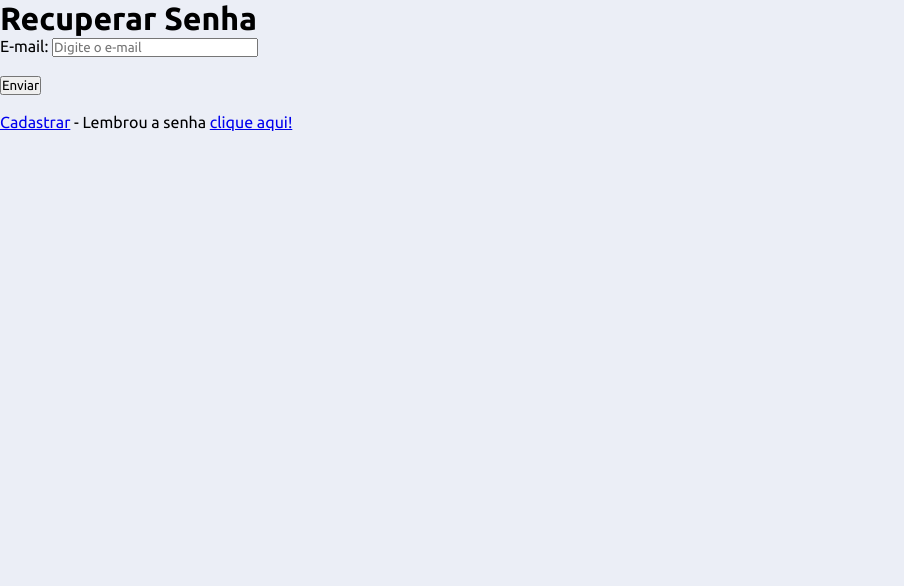
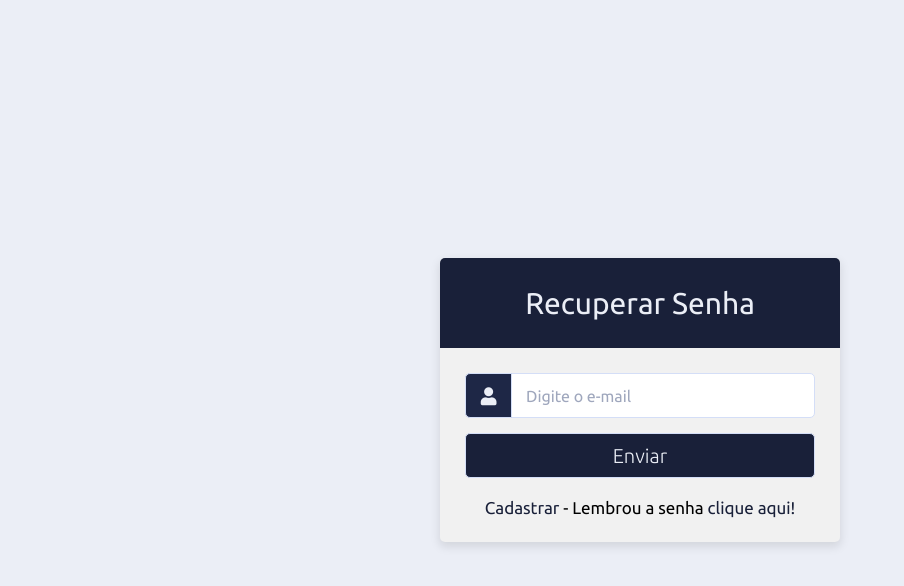
Before and after one commit to andmatsouza/login-react, a React (Create React App) app: page /recover-password in a window 1280 px wide. Shown: the top 586 px of the page, without its empty margins (0-904 px from the left). Built offline with nearby package versions, Linux system fonts and the light colour scheme.

Commit message:
feat: Adicionado integração do layout da página recuperar senha.

```diff
--- a/src/pages/RecoverPassword/index.js
+++ b/src/pages/RecoverPassword/index.js
@@ -1,64 +1,74 @@
-import React, {useState} from "react";
+import React, { useState } from "react";
 import { Link, Navigate } from "react-router-dom";
 
-import  api from '../../config/configApi';
-
+import api from "../../config/configApi";
 
 export const RecoverPassword = () => {
-
   const [user, setUser] = useState({
-    email: '',
-    url: "http://localhost:3000/update-password/"
+    email: "",
+    url: "http://localhost:3000/update-password/",
   });
 
   const [status, setStatus] = useState({
     type: "",
     mensagem: "",
     loading: false,
-  })
+  });
 
-  const valorInput = e => setUser({...user, [e.target.name]: e.target.value});
+  const valorInput = (e) =>
+    setUser({ ...user, [e.target.name]: e.target.value });
 
-  const recoverPass = async e => {
+  const recoverPass = async (e) => {
     e.preventDefault();
 
     setStatus({
       loading: true,
     });
 
-
-    await api.post("/recover-password", user)
+    await api
+      .post("/recover-password", user)
       .then((response) => {
         setStatus({
-                type: 'redSuccess',
+          type: "redSuccess",
           mensagem: response.data.mensagem,
-                  loading: false
+          loading: false,
         });
-          }).catch((err) => {
+      })
+      .catch((err) => {
         if (err.response.data.erro) {
           setStatus({
-                      type: 'error',
+            type: "error",
             mensagem: err.response.data.mensagem,
-                      loading: false
+            loading: false,
           });
         } else {
           setStatus({
-                      type: 'error',
+            type: "error",
             mensagem: "Erro: tente mais tarde!",
-                      loading: false
+            loading: false,
           });
         }
       });
-
-  }
+  };
 
   return (
-    <div>
-        <h1>Recuperar Senha</h1>
-
-        {status.type === 'error' ? <p style={{color: "#ff0000"}}>{status.mensagem}</p> : ""}
-        {status.type === 'success' ? <p style={{color: "green"}}>{status.mensagem}</p> : ""}
-
+    <div className="d-flex">
+      <div className="container-login">
+        <div className="wrapper-login">
+          <div className="title">
+            <span>Recuperar Senha</span>
+          </div>
+          <form onSubmit={recoverPass} className="form-login">
+            {status.type === "error" ? (
+              <p className="alert-danger">{status.mensagem}</p>
+            ) : (
+              ""
+            )}
+            {status.type === "success" ? (
+              <p className="alert-success">{status.mensagem}</p>
+            ) : (
+              ""
+            )}
             {status.type === "redSuccess" ? (
               <Navigate
                 to="/"
@@ -71,14 +81,32 @@ export const RecoverPassword = () => {
               ""
             )}
 
-         <form onSubmit={recoverPass}>
-          <label>E-mail: </label>
-          <input type="email" name="email" placeholder="Digite o e-mail" onChange={valorInput} /><br /><br />
+            <div className="row">
+            <i className="fas fa-user"></i>
+              <input
+                type="email"
+                name="email"
+                placeholder="Digite o e-mail"
+                onChange={valorInput}
+              />
+            </div>
 
-          {status.loading ? <button type="submit" disabled>Enviando...</button> : <button type="submit">Enviar</button>}<br /><br />
+            <div className="row button">
+            {status.loading ? (
+              <button type="submit" className="button-login" disabled>
+                Enviando...
+              </button>
+            ) : (
+              <button type="submit" className="button-login">Enviar</button>
+            )}
+            </div>
+            <div className="signup-link">
+            <Link to="/add-user-login" className="link-pg-login">Cadastrar</Link> - Lembrou a senha{" "}
+            <Link to="/" className="link-pg-login">clique aqui!</Link>
+            </div>
           </form>
-        <Link to="/add-user-login">Cadastrar</Link>{" "}
-         - Lembrou a senha <Link to="/">clique aqui!</Link>
+        </div>
+      </div>
     </div>
   );
 };
```
Lines whose indentation alone changed are shown as unchanged.
